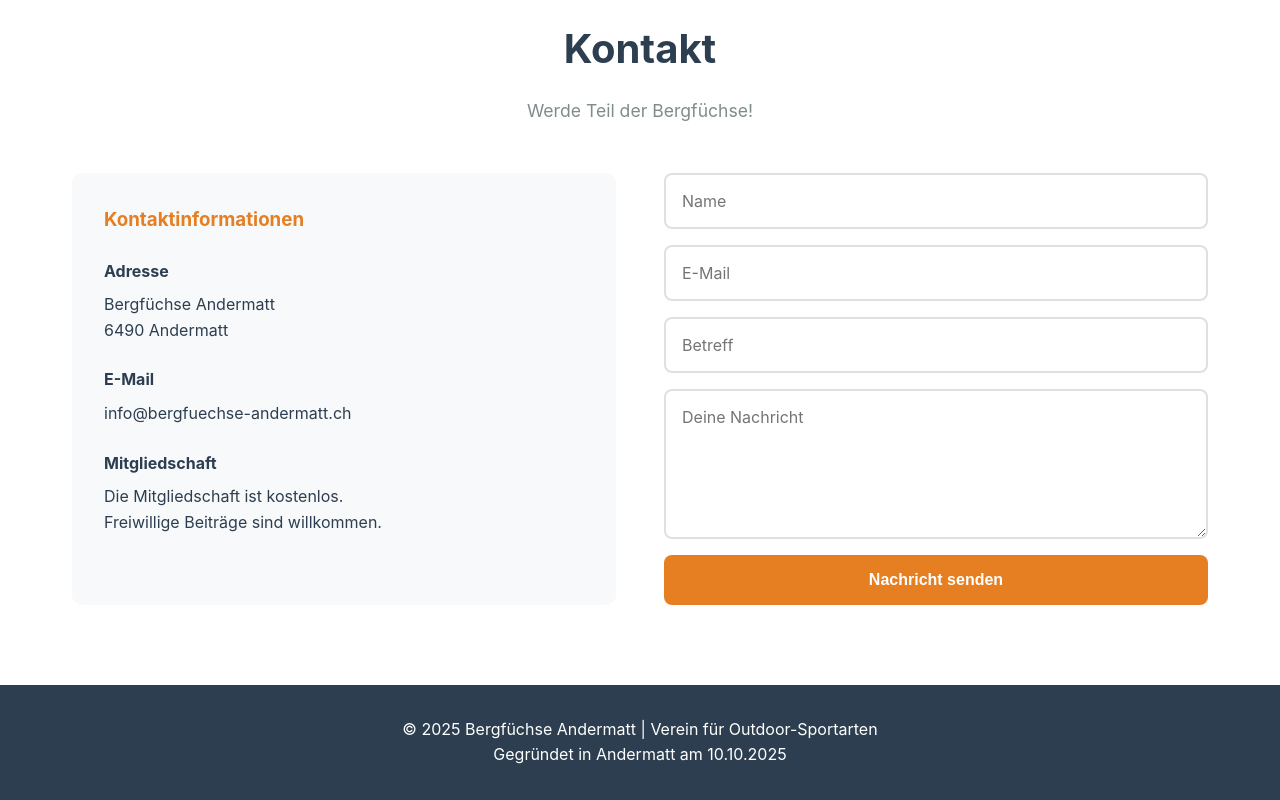
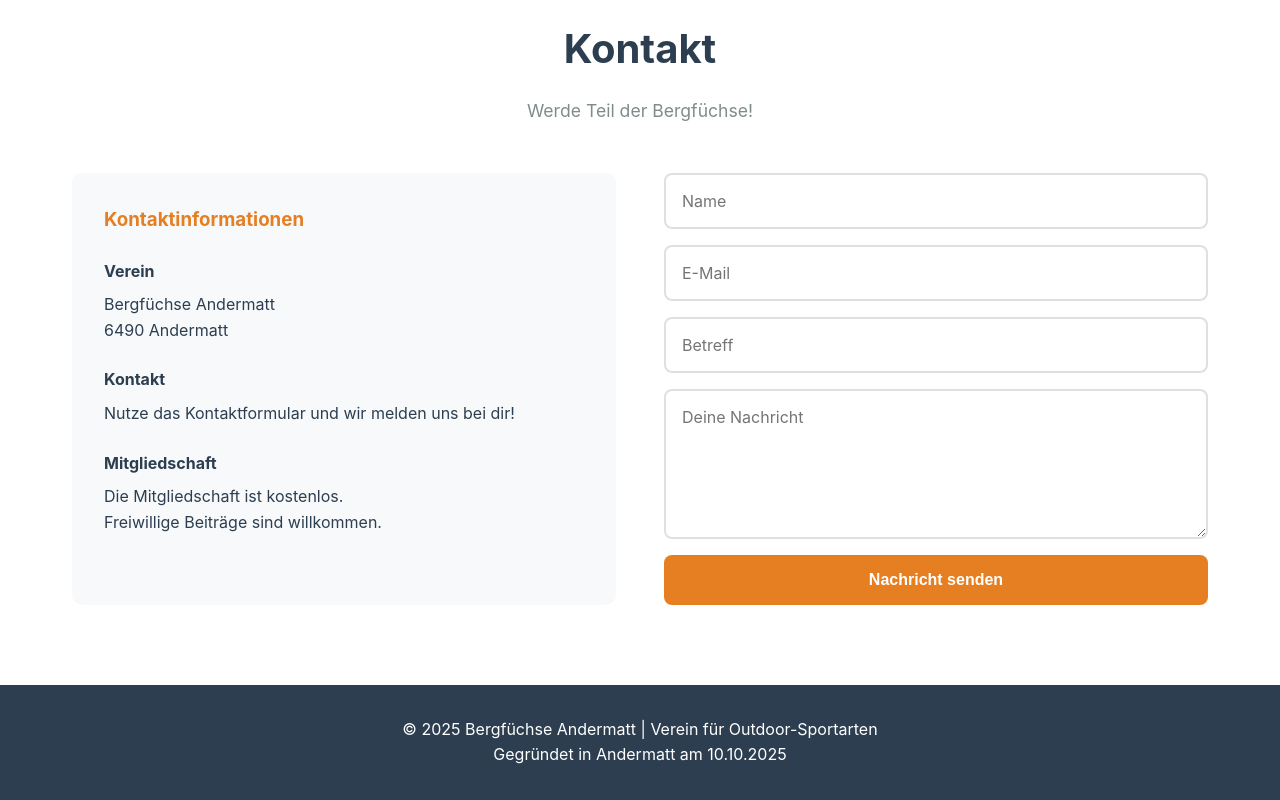
Before and after one commit to basgster/bergfuechse-andermatt, a plain HTML site: page index.html in a window 1280 px wide. Shown: the part 2299-3099 px from the top of the page. Drawn offline with Linux system fonts and the light colour scheme.

Commit message:
Update index.html
Kontaktangaben angepasst

```diff
--- a/index.html
+++ b/index.html
@@ -496,13 +496,13 @@
             <div class="contact-info">
                 <h3>Kontaktinformationen</h3>
                 <div class="contact-item">
-                    <strong>Adresse</strong>
+                    <strong>Verein</strong>
                     Bergfüchse Andermatt<br>
                     6490 Andermatt
                 </div>
                 <div class="contact-item">
-                    <strong>E-Mail</strong>
-                    info@bergfuechse-andermatt.ch
+                    <strong>Kontakt</strong>
+                    Nutze das Kontaktformular und wir melden uns bei dir!
                 </div>
                 <div class="contact-item">
                     <strong>Mitgliedschaft</strong>
```
